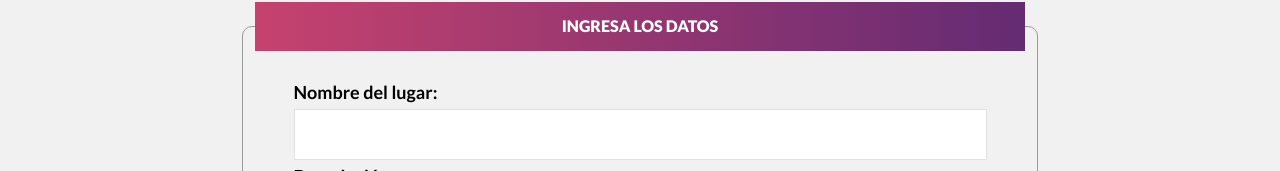
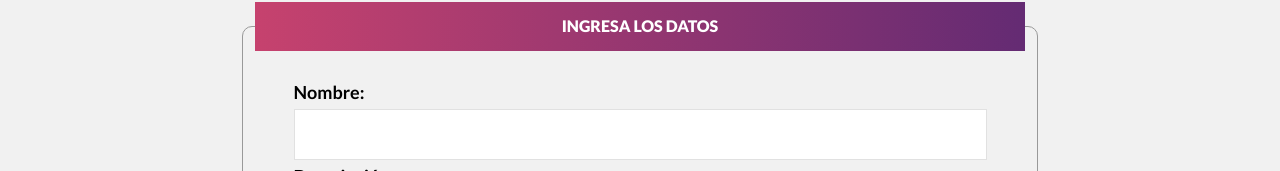
Before and after one commit to sofmagon/skills-forWomen-inTech, a React (Vite) app in the folder 03-pilotaje/: page /registrar in a window 1280 px wide. Shown: the part 355-526 px from the top of the page. Built offline with nearby package versions, Linux system fonts and the light colour scheme; a web font is replaced by a local one.

Commit message:
fix: texts

```diff
--- a/03-pilotaje/src/components/Forms/RegistrarLugar.jsx
+++ b/03-pilotaje/src/components/Forms/RegistrarLugar.jsx
@@ -27,7 +27,7 @@ const RegistrarLugar = () => {
 				<fieldset className="formulario__fielset">
 					<legend>Ingresa los datos</legend>
 					<div className="campo">
-						<label htmlFor="nombre">Nombre del lugar:</label>
+						<label htmlFor="nombre">Nombre:</label>
 						<input type="text" id="nombre" name='nombre' required="" value={nombre} onChange={(e) => onInputChange(e)} />
 					</div>
 					<div className="campo">
@@ -63,7 +63,7 @@ const RegistrarLugar = () => {
 						<input type="file" id="fotografia" name='fotografia' accept="image/png, image/jpeg" onChange={(e) => onInputChange(e)} />
 					</div>
 				</fieldset>
-				<button className='boton boton--form'>Agregar lugar</button>
+				<button type='submit' className='boton boton--form'>Agregar lugar</button>
 			</form>
 		</main>
 	)
```
